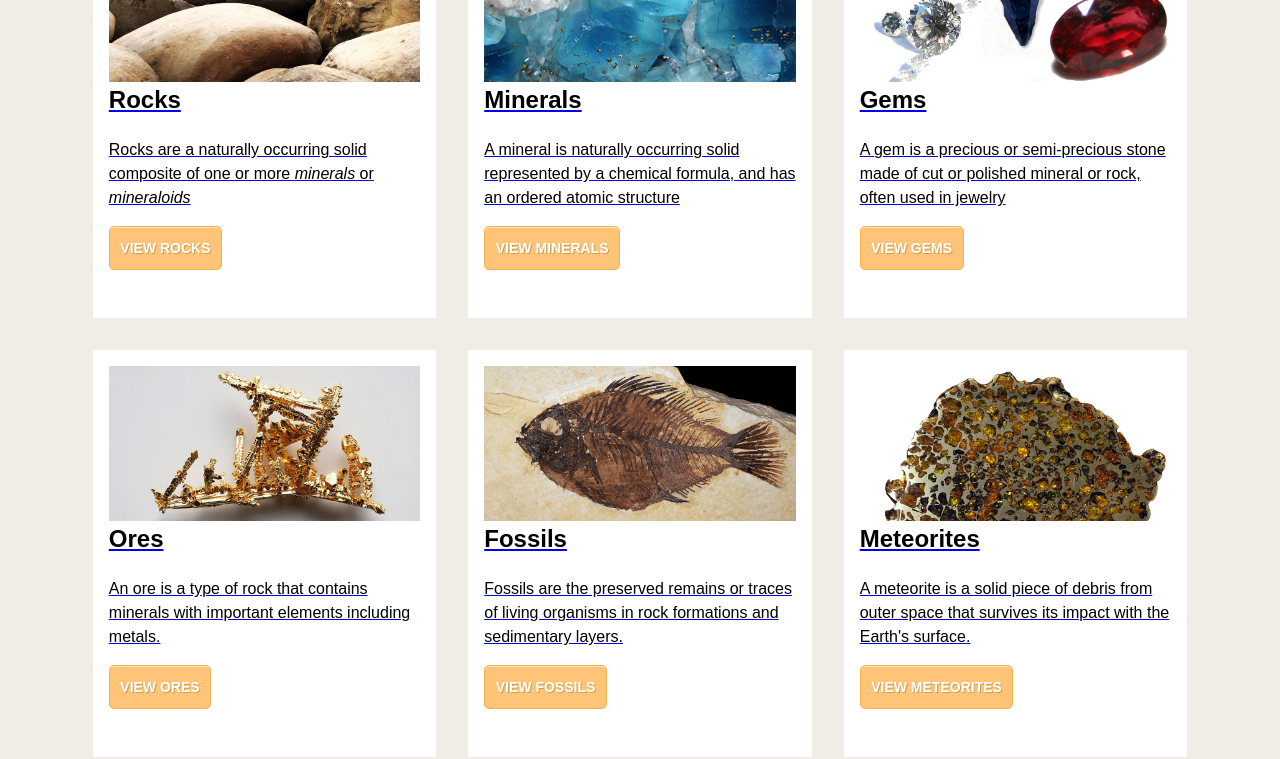
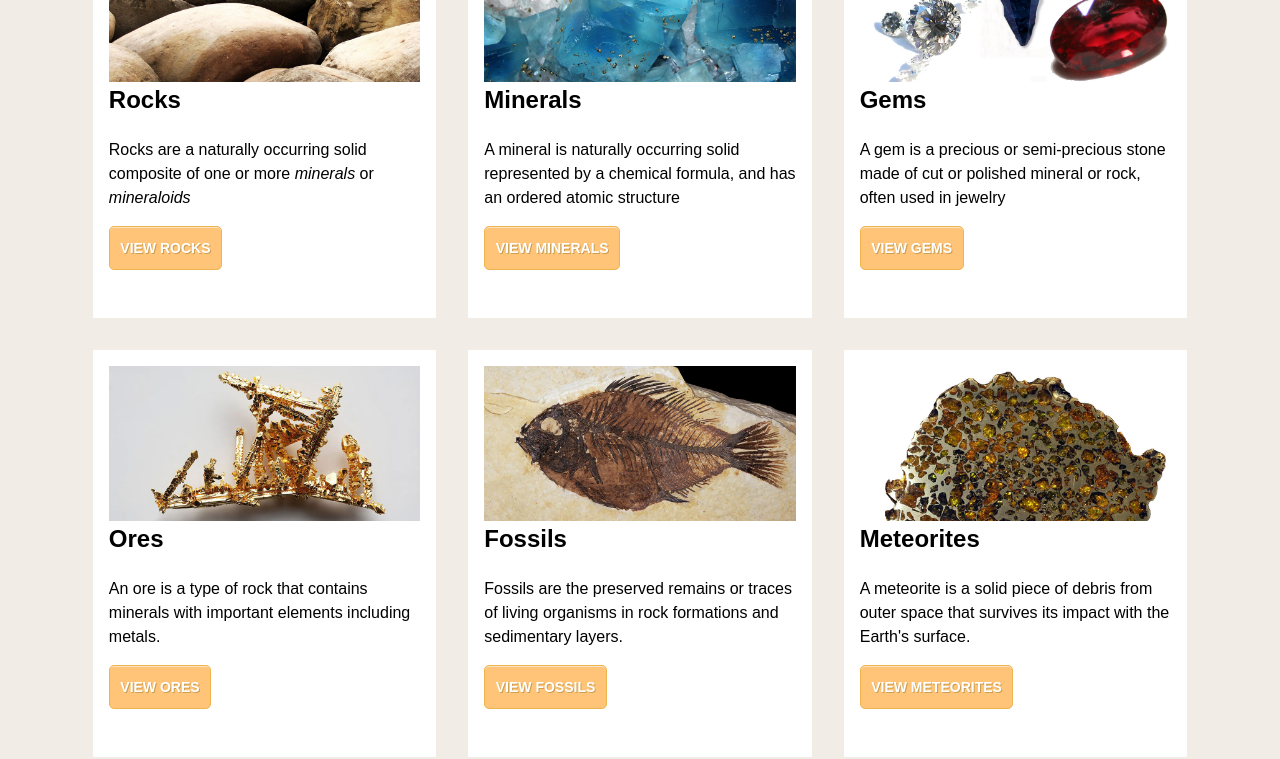
Before and after one commit to Lisa-Villeneuve/large-data-site, a Jekyll site: the page built from index.html, in a window 1280 px wide. Shown: the part 647-1406 px from the top of the page. Built offline with Jekyll 4.4.1, drawn with Linux system fonts in a browser that asks for light colours; Markdown is read by kramdown in place of the engine named in the settings.

Commit message:
Update general.css

```diff
--- a/_includes/css/general.css
+++ b/_includes/css/general.css
@@ -198,6 +198,10 @@ figure {
 
 .section-1 {
 	border-bottom: dashed 1px #DBCFBD;
+}
+
+.section-2 a {
+	text-decoration: none;
 }
 
 .section-2 a img,
```
